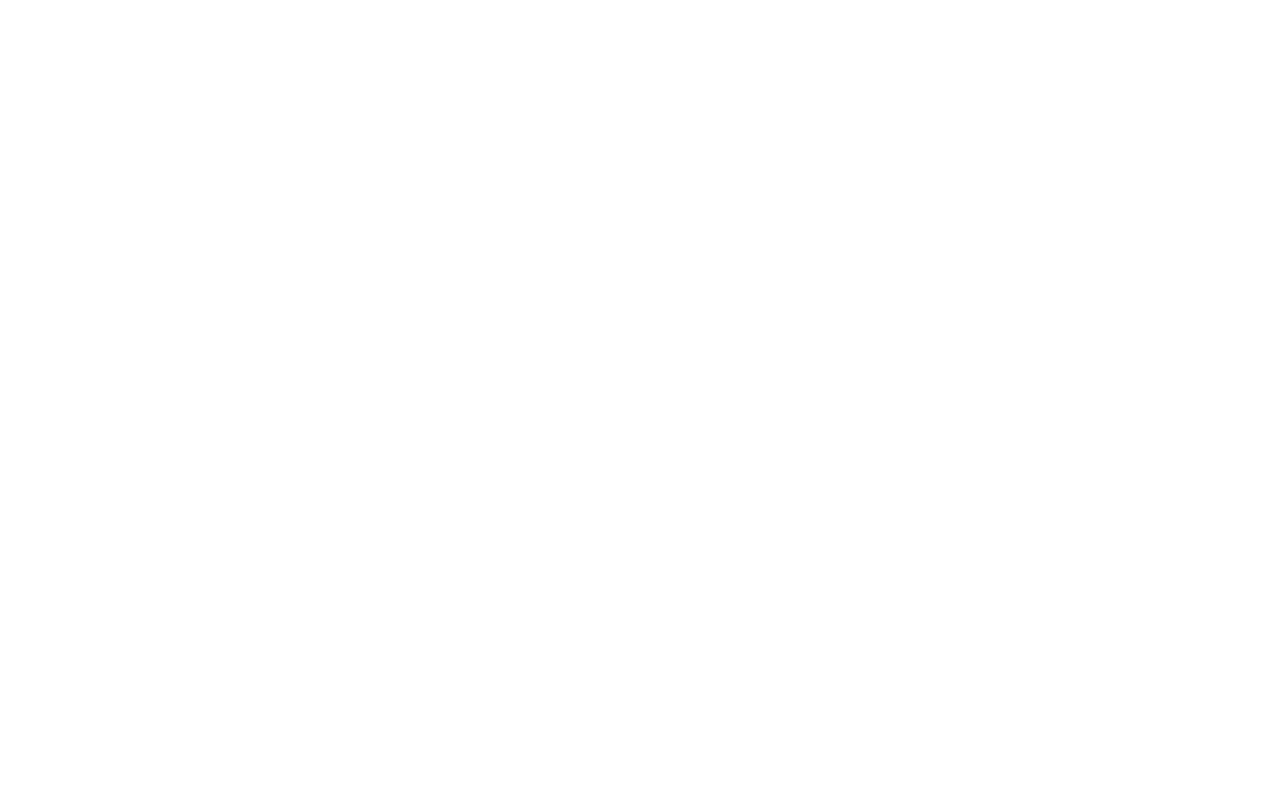
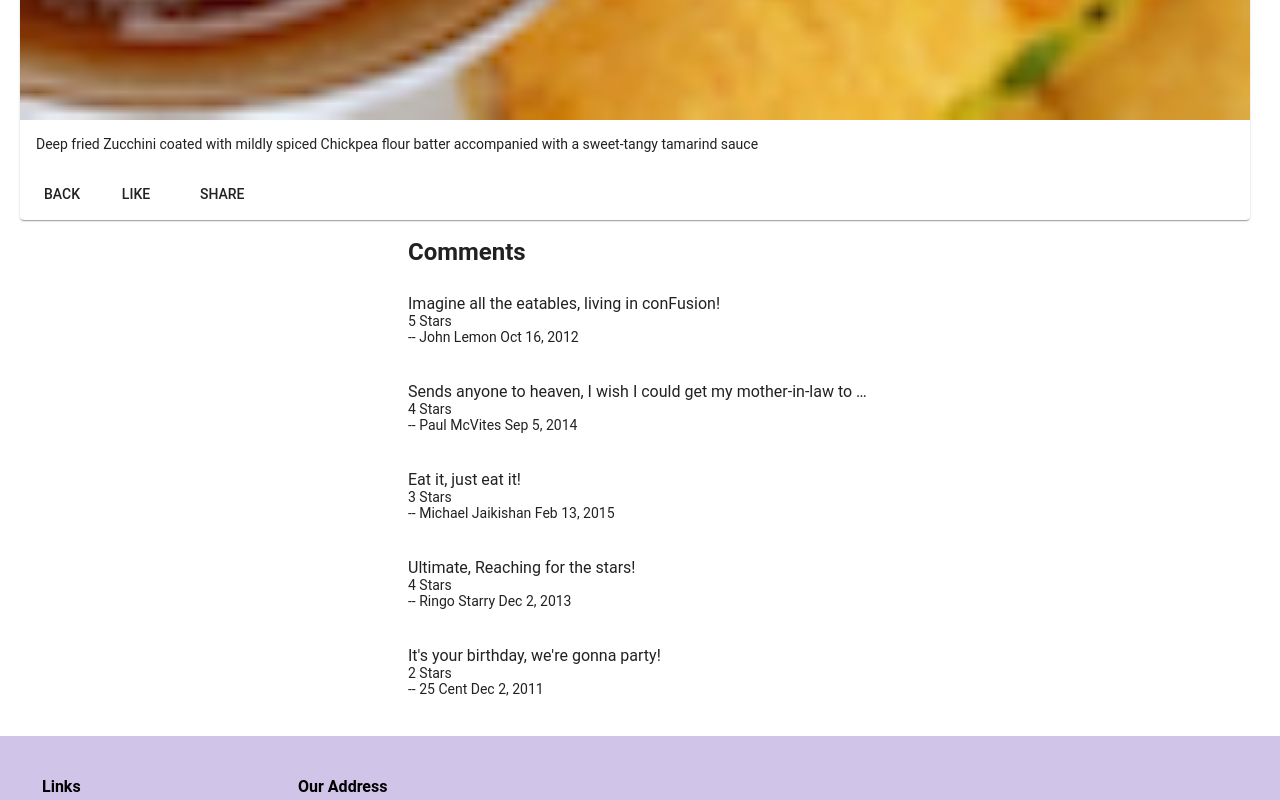
Before and after one commit to mazaraki/Angular-conFusion, an Angular app: page /dishdetail/1 in a window 1280 px wide. Before the commit this address led to /. Shown: the part 1560-2360 px from the top of the page. Before the commit the page ends 800 px from the top, so only its background shows below. Built offline with nearby package versions, Linux system fonts and the light colour scheme.

Commit message:
Single Page Applications Part 2

```diff
--- a/src/app/app-routing/routes.ts
+++ b/src/app/app-routing/routes.ts
@@ -9,6 +9,7 @@
 export const routes: Routes = [
     {path: 'home', component: HomeComponent},
     {path: 'menu', component: MenuComponent},
+    {path: 'dishdetail/:id', component: DishdetailComponent },
     {path: 'contactus', component: ContactComponent},
     {path: '', redirectTo: '/home', pathMatch: 'full'}
 ];
--- a/src/app/components/dishdetail/dishdetail.component.html
+++ b/src/app/components/dishdetail/dishdetail.component.html
@@ -1,32 +1,33 @@
-<div class="container" fxLayout="row"
+<div class="container" fxLayout="row wrap"
     fxLayout.sm="column"
     fxLayout.xs="column"
     fxLayoutAlign.gt-md="space-around center"
     fxLayoutGap="10px"
-    fxLayoutGap.xs="0">
+    fxLayoutGap.xs="0" *ngIf="dish" [routerLink]="['/dishdetail', dish.id]">
 
-  <div fxFlex="40" *ngIf="dish">
+  <div fxFlex="100">
     <mat-card>
       <mat-card-header>
         <mat-card-title>
-          <h3>{{ dish.name | uppercase }}</h3>
+          <h3>{{dish.name | uppercase}}</h3>
         </mat-card-title>
       </mat-card-header>
       <img mat-card-image src={{dish.image}} alt={{dish.name}}>
       <mat-card-content>
         <p>
-          {{ dish.description }}
+          {{dish.description}}
         </p>
       </mat-card-content>
       <mat-card-actions>
+          <button mat-button (click)="goBack()">BACK</button>
           <button mat-button>LIKE</button>
           <button mat-button>SHARE</button>
         </mat-card-actions>
     </mat-card>
   </div>
 
-  <div fxFlex="40" *ngIf="dish">
-    <mat-list>
+  <div fxFlex="40">
+    <mat-list *ngIf="dish">
       <mat-list-item>
         <h2>Comments</h2>
       </mat-list-item>
--- a/src/app/components/dishdetail/dishdetail.component.ts
+++ b/src/app/components/dishdetail/dishdetail.component.ts
@@ -1,17 +1,32 @@
 import { Component, OnInit, Input } from '@angular/core';
 import { Dish } from '../../shared/dish';
+
+import { Params, ActivatedRoute } from '@angular/router';
+import { Location } from '@angular/common';
+
+import { DishService } from '../../services/dish.service';
+
+
 @Component({
     selector: 'app-dishdetail',
     templateUrl: './dishdetail.component.html',
     styleUrls: ['./dishdetail.component.scss']
 })
 export class DishdetailComponent implements OnInit {
-  @Input()
+
     dish: Dish;
 
-  constructor() { }
+    constructor(private dishservice: DishService,
+        private route: ActivatedRoute,
+        private location: Location) { }
 
     ngOnInit() {
+        const id = this.route.snapshot.params['id'];
+        this.dish = this.dishservice.getDish(id);
+    }
+
+    goBack(): void {
+        this.location.back();
     }
 
 }
--- a/src/app/components/footer/footer.component.html
+++ b/src/app/components/footer/footer.component.html
@@ -9,10 +9,10 @@
       <div fxFlex="40" fxFlexOffset="20px">
         <h4>Links</h4>
         <mat-list>
-          <mat-list-item><a mat-button>Home</a></mat-list-item>
-          <mat-list-item><a mat-button>About</a></mat-list-item>
-          <mat-list-item><a mat-button>Menu</a></mat-list-item>
-          <mat-list-item><a mat-button>Contact</a></mat-list-item>
+          <mat-list-item><a mat-button routerLink="/home">Home</a></mat-list-item>
+          <mat-list-item><a mat-button routerLink="/about">About</a></mat-list-item>
+          <mat-list-item><a mat-button routerLink="/menu">Menu</a></mat-list-item>
+          <mat-list-item><a mat-button routerLink="/contactus">Contact</a></mat-list-item>
         </mat-list>
       </div>
       <div fxFlex="55">
--- a/src/app/components/menu/menu.component.html
+++ b/src/app/components/menu/menu.component.html
@@ -1,5 +1,5 @@
 <div class="container" fxLayout="column"
-    fxLayoutGap="10">
+    fxLayoutGap="10px">
 
   <div fxFlex>
     <div>
@@ -11,8 +11,7 @@
 
   <div fxFlex>
     <mat-grid-list cols="2" rowHeight="200px">
-      <mat-grid-tile *ngFor="let dish of dishes"
-            (click)="onSelect(dish)">
+        <mat-grid-tile *ngFor="let dish of dishes" [routerLink]="['/dishdetail', dish.id]">
           <img height="200px" src={{dish.image}} alt={{dish.name}}>
           <mat-grid-tile-footer>
             <h1>{{ dish.name | uppercase }}</h1>
@@ -20,7 +19,7 @@
       </mat-grid-tile>
     </mat-grid-list>
   </div>
-  <app-dishdetail [dish]="selectedDish"></app-dishdetail>
+  <!-- <app-dishdetail [dish]="selectedDish"></app-dishdetail> -->
   <!-- <div fxFelx *ngIf="selectedDish">
     <mat-card>
       <mat-card-header>
--- a/src/app/services/dish.service.ts
+++ b/src/app/services/dish.service.ts
@@ -16,9 +16,9 @@
   }
 
   getDish(id: string): Dish {
-    return DISHES.filter((dish) => {
+    return DISHES.filter(dish =>
       dish.id === id
-    })[0];
+    )[0];
   }
 
   getFeaturedDish(): Dish {
```
Lines whose indentation alone changed are shown as unchanged.
